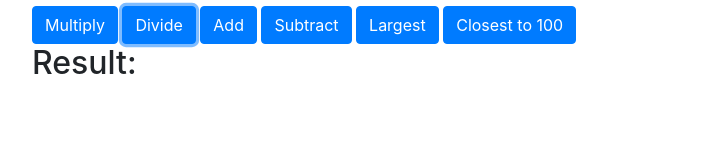
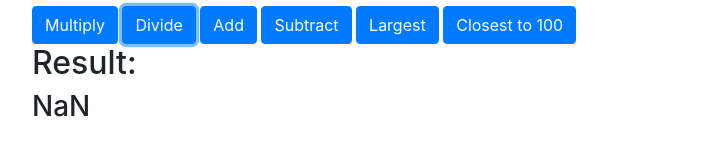
Before and after one commit to astarx/hackyourfuture-git-branch, a plain HTML site: page Extra-homework/index.html in a window 1280 px wide. Both pictures are taken after a click on the button "Divide". Shown: the part 222-378 px from the top of the page, without its empty margins (288-991 px from the left). Drawn offline with nearby package versions, Linux system fonts and the light colour scheme.

Commit message:
divide commands

```diff
--- a/Extra-homework/index.html
+++ b/Extra-homework/index.html
@@ -73,7 +73,13 @@
     resultElement.innerHTML = result;
   }
   //  OTHER FUNCTIONS COME HERE
-  // GOOD LUCK GUYS!
+  function divide() {
+      num1 = document.getElementById('number1').value;
+      num2 = document.getElementById('number2').value;
+      result = num1 / num2;
+      var resultElement = document.getElementById('js-result');
+      resultElement.innerHTML = result;
+  }
 </script>
 
 </html>
```
